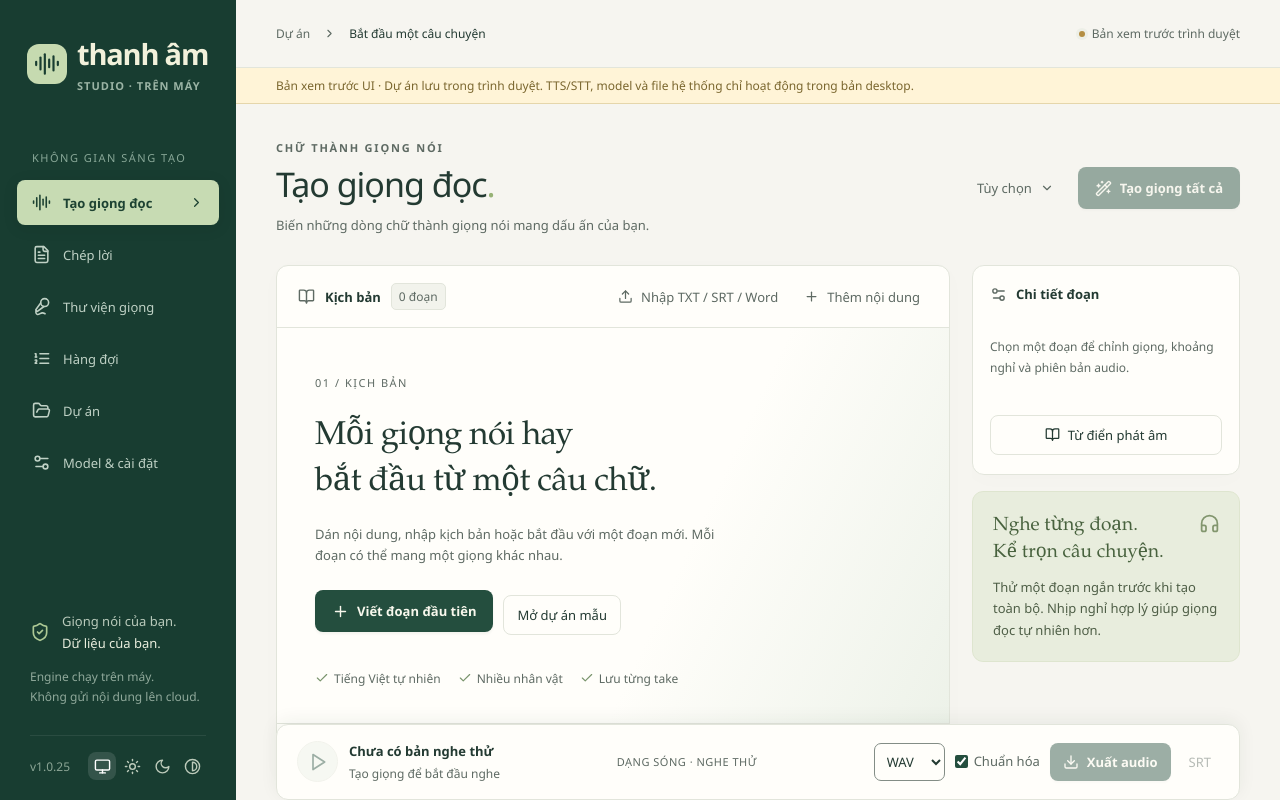
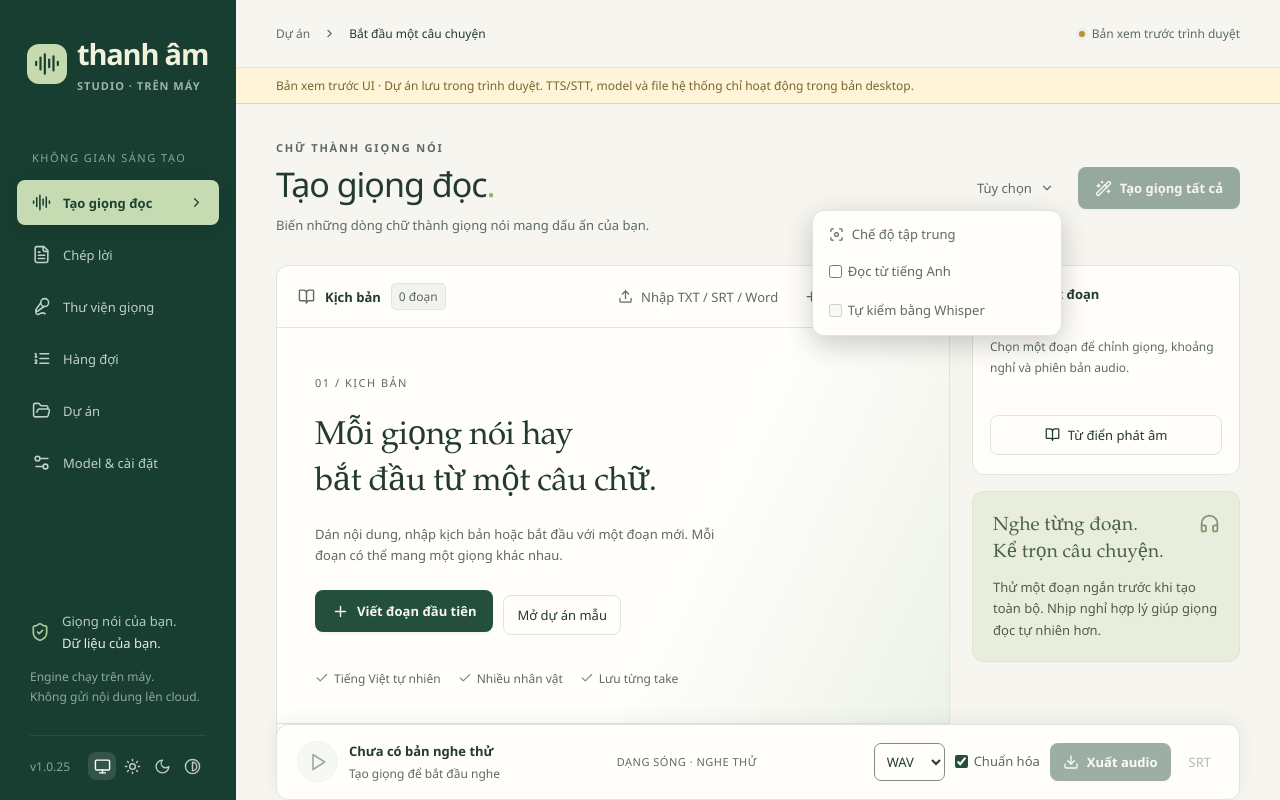
Before and after one commit to anhtahaylove/thanh-am-studio, a React (Vite) app: page / in a window 1280 px wide. Shown: the top 800 px of the page. Built offline with nearby package versions, Linux system fonts and the light colour scheme.

Commit message:
Never hide the options panel (mutant for the PR 318 review).

```diff
--- a/src/ui.tsx
+++ b/src/ui.tsx
@@ -67,7 +67,7 @@ export function MenuButton({kind,label,className='quiet',children}:{kind:'menu'|
  };
  return <div className="menu-wrap" ref={root} onKeyDown={key} onBlur={e=>{if(open&&e.relatedTarget&&!root.current!.contains(e.relatedTarget as Node))setOpen(false);}}>
   <button ref={button} type="button" className={className} aria-expanded={open} aria-controls={id} aria-haspopup={kind==='menu'?'menu':undefined} onClick={()=>setOpen(o=>!o)}>{label}<ChevronDown size={14} className="menu-caret"/></button>
-  <div id={id} className="menu-panel" hidden={!open} role={kind==='menu'?'menu':undefined} aria-label={kind==='menu'?label:undefined} onClick={e=>{if(kind==='menu'&&(e.target as HTMLElement).closest('[role=menuitem]')){setOpen(false);button.current?.focus();}}}>{children}</div>
+  <div id={id} className="menu-panel" hidden={false} role={kind==='menu'?'menu':undefined} aria-label={kind==='menu'?label:undefined} onClick={e=>{if(kind==='menu'&&(e.target as HTMLElement).closest('[role=menuitem]')){setOpen(false);button.current?.focus();}}}>{children}</div>
  </div>;
 }
 /** Roving focus for an ARIA toolbar: ←/→ (wrapping), Home and End move focus between its buttons and skip natively disabled ones; an item marked `aria-disabled` stays reachable.
```
